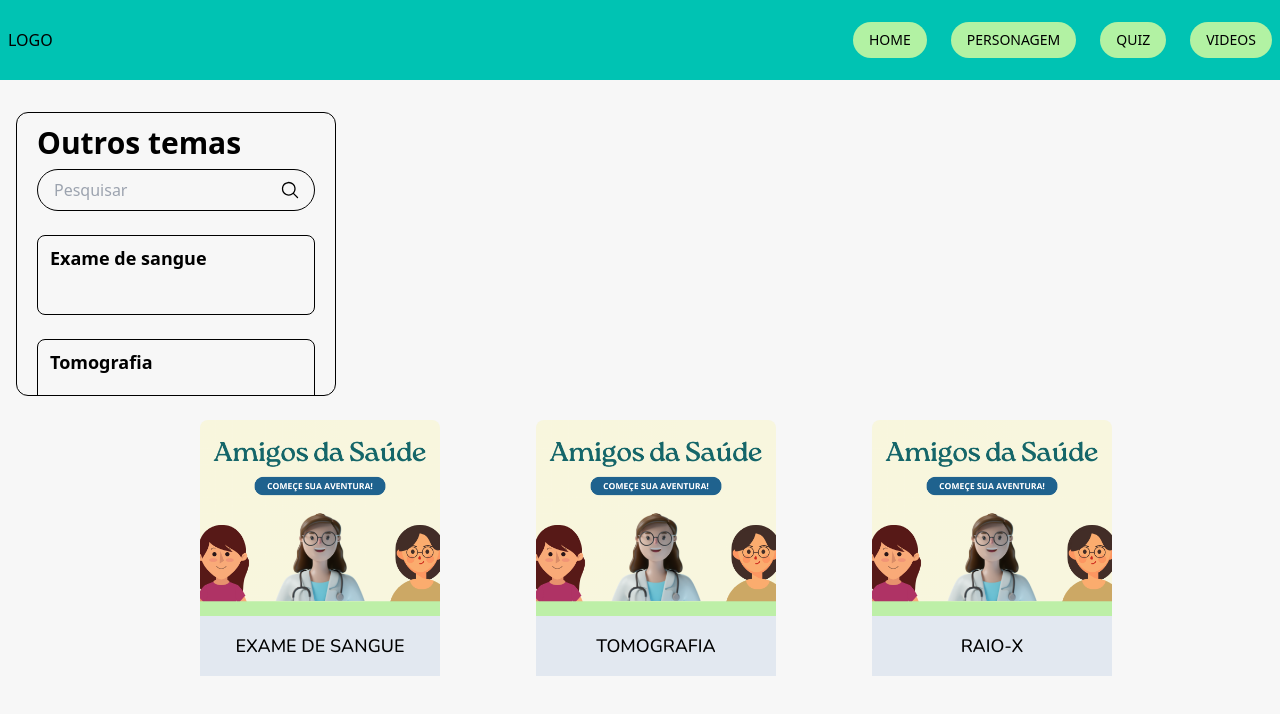
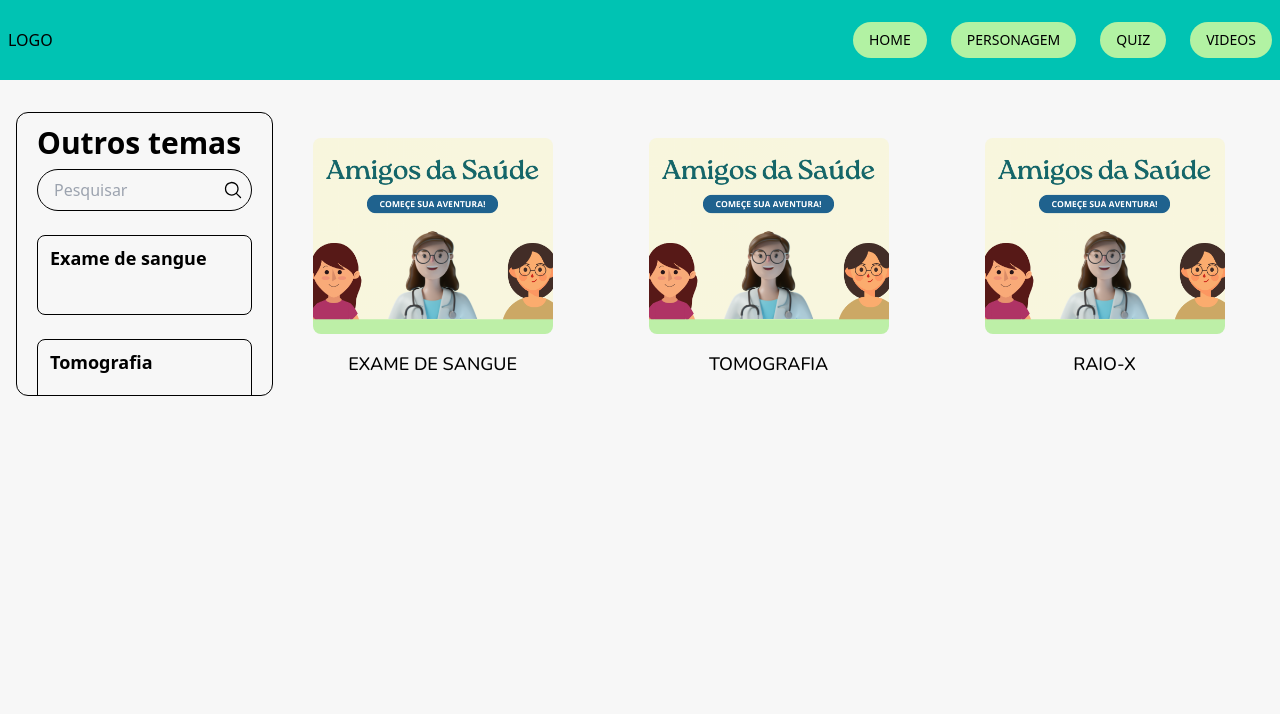
Before and after one commit to rafadagalera/Amigos-da-Saude, a React (Vite) app: page /videos in a window 1280 px wide. Shown: the top 714 px of the page. Built offline with nearby package versions, Linux system fonts and the light colour scheme.

Commit message:
fix: conflitos de merge

```diff
--- a/src/pages/videos.jsx
+++ b/src/pages/videos.jsx
@@ -8,8 +8,8 @@ export default function Videos() {
   const { exames } = useContext(ExamesContext);
 
   return (
-    <div className="flex- container mx-auto px-4 pt-28 pb-6">
-      <SearchVideos destino="videos" />
+    <div className="container mx-auto flex px-4 pb-6 pt-28">
+      <SearchVideos destino="videos" className="" />
 
       <ul className="mt-3 flex w-screen flex-col items-center justify-center gap-24 pt-3 md:flex-row">
         {exames.map((exame) => (
@@ -21,9 +21,9 @@ export default function Videos() {
               <img
                 src={imagem}
                 alt=""
-                className="h-full rounded-t-lg object-cover"
+                className="h-full rounded-lg object-cover"
               />
-              <h2 className="hover:bg-cinza-200 bg-branco-200 flex items-center justify-center py-4 text-center font-nunito text-lg font-medium uppercase active:bg-lime-200">
+              <h2 className="bg-azul-claro-100 flex items-center justify-center py-4 text-center font-nunito text-lg font-medium uppercase active:bg-lime-200">
                 {exame.name}
               </h2>
             </Link>
```
